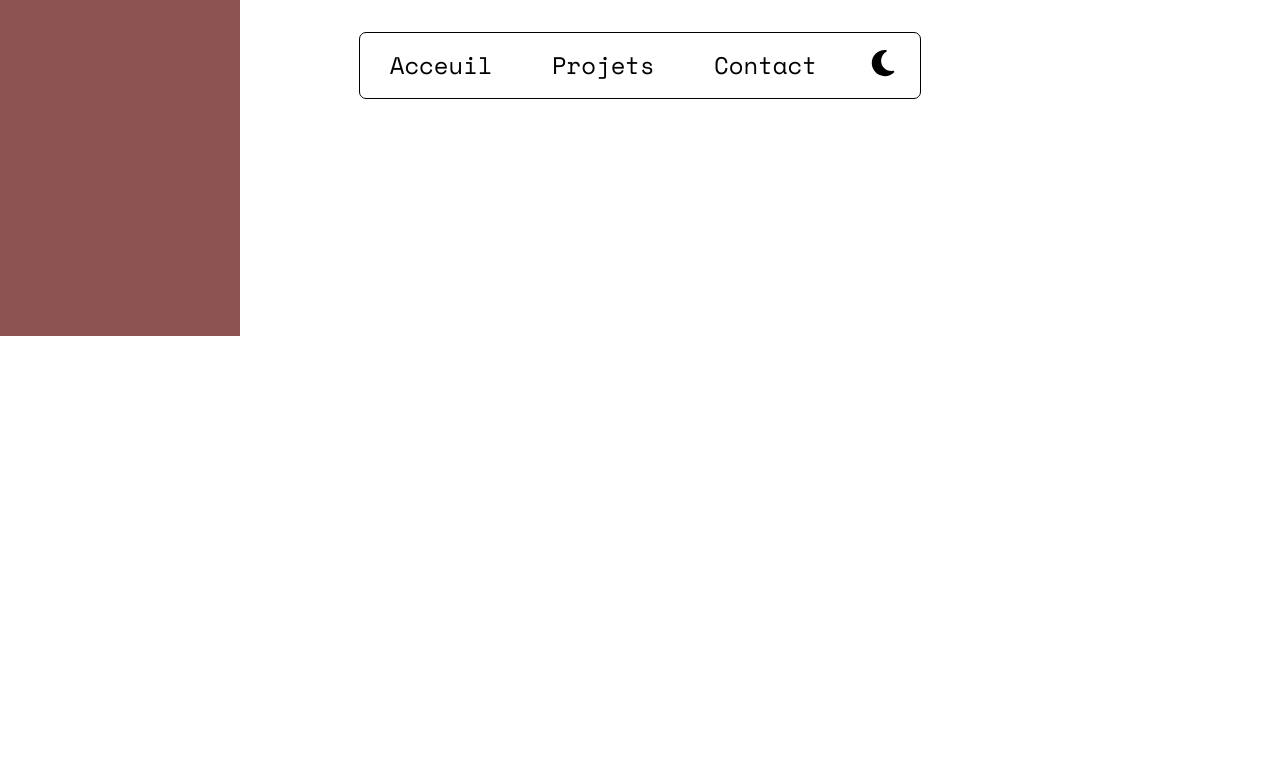
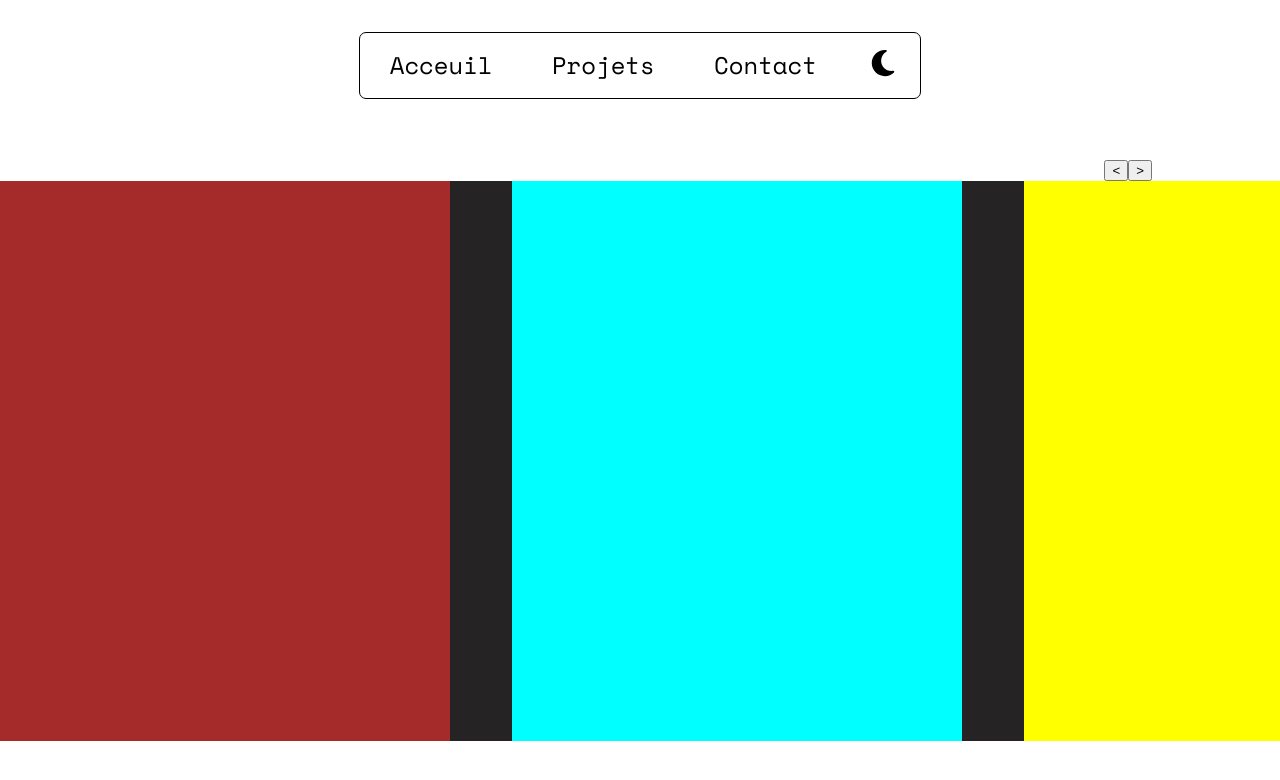
Before and after one commit to Yacineos/portfolio, an Angular app: page /projects in a window 1280 px wide. Shown: the top 780 px of the page. Built offline with nearby package versions, Linux system fonts and the light colour scheme.

Commit message:
minor advancement in the projects vue

```diff
--- a/src/app/views/projects-view/projects-view.component.css
+++ b/src/app/views/projects-view/projects-view.component.css
@@ -1,21 +1,57 @@
+body{
+    min-height: 100vh;
+    height: 100svh;
+    width: 100vw;
+    display: flex;
+    justify-content: center;
+    align-items: center;
+}
+.container {
+    margin-top: 10vh;
+    width: 100%;
+    height: 70%;
+}
+
+.buttons-container{
+    width: 100%;
+    display: flex;
+    flex-direction: row;
+    justify-content: end;
+}
+.buttons-container > button:nth-child(2){
+    margin-right: 10%;
+}
+
 .gallery{
-    width: 150vw;
-    min-height: 150vh;
-    min-height: 150svh;
+    background-color: rgb(37, 35, 35);
+    width: 100%;
+    height: 70svh;
+    display: grid;
+    grid-template-columns: repeat(4, 40%);
+    overflow: scroll;
+    cursor: grab;
 }
 
 .tile{
-    background-color: rgb(141, 82, 82);
-    height: 3rem;
-    width: 15rem;
-    top: 0%;
-    left: 0%;
+    max-width: 450px;
+    width: 100%;
+    overflow: hidden;
+}
+.tile:nth-child(1){
+    background-color: brown;
 }
 
-.tile:nth-child(0){
-    background-color: rgb(239, 83, 80);
-    height: 18%;
-    width: 16%;
-    left: 12%;
-    top: 54%;
+.tile:nth-child(2){
+    background-color: aqua;
 }
+
+.tile:nth-child(3){
+    background-color: yellow;
+}
+.tile:nth-child(4){
+    background-color: violet;
+}
+
+.tile:hover{
+    padding: 10px;
+}
--- a/src/app/views/projects-view/projects-view.component.html
+++ b/src/app/views/projects-view/projects-view.component.html
@@ -1,9 +1,14 @@
+<body>
+    <div class="container">
+        <div class="buttons-container">
+            <button><</button>
+            <button>></button>
+        </div>
         <div class="gallery">
             <div class="tile"></div>
             <div class="tile"></div>
             <div class="tile"></div>
             <div class="tile"></div>
-    <div class="tile"></div>
-    <div class="tile"></div>
-    <div class="tile"></div>
         </div>
+    </div>
+</body>
```
Lines whose indentation alone changed are shown as unchanged.
